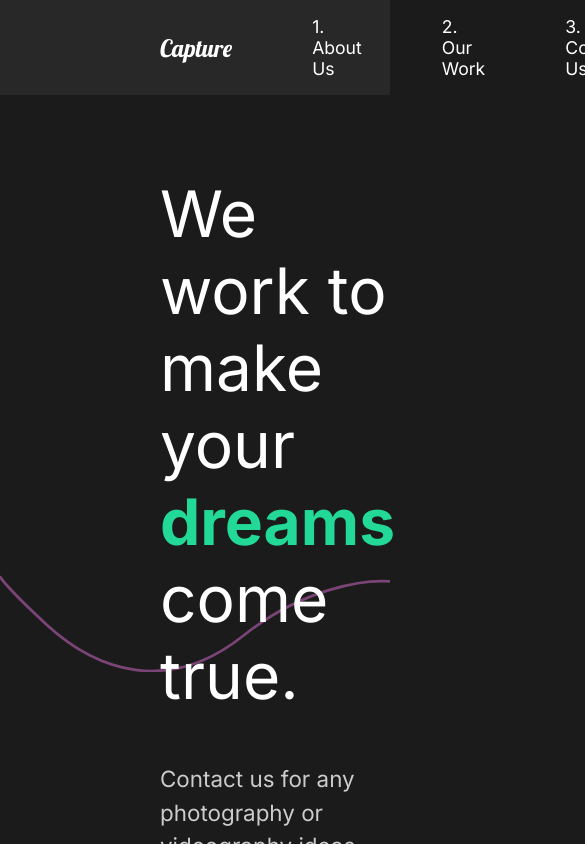
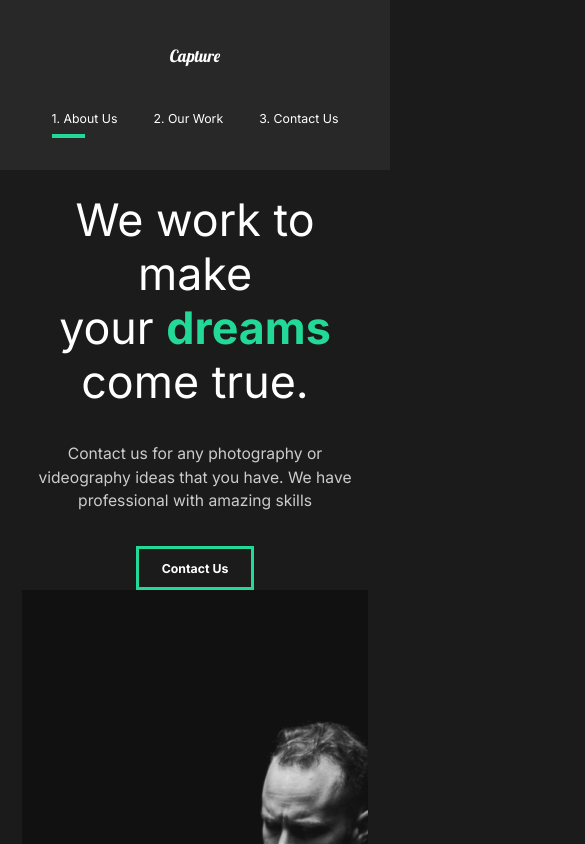
Before and after one commit to Aayushsrivastav/react-portfolio, a React (Create React App) app: page / in a window 390 px wide. Shown: the top 844 px of the page, 585 px wide, since content can reach past the window. Built offline with nearby package versions, Linux system fonts and the light colour scheme.

Commit message:
Added media query for mobile view and active link indicator

```diff
--- a/src/components/GlobalStyle.js
+++ b/src/components/GlobalStyle.js
@@ -5,6 +5,12 @@
         margin:0;
         padding: 0;
         box-sizing: border-box;
+    }
+
+    html{
+        @media (max-width: 1700px){
+            font-size: 70%;
+        }
     }
 
     body{
--- a/src/components/Nav.js
+++ b/src/components/Nav.js
@@ -1,22 +1,31 @@
 import React from 'react';
 import { Link } from 'react-router-dom';
+import { motion } from 'framer-motion';
+import { useLocation } from 'react-router-dom';
 
 //Styled component
 import styled from 'styled-components';
 
 const Nav = () => {
+    const {pathname} = useLocation();
     return(
         <StyledNav>
             <h1><Link id="logo" to="/">Capture</Link></h1>
             <ul>
                 <li>
                     <Link to="/">1. About Us</Link>
+                    <Line transition={{duration: 0.75}} initial={{width: '0%'}}
+                    animate={{width: pathname === '/' ? '50%' : '0%'}}/>
                 </li>
                 <li>
                     <Link to="/work">2. Our Work</Link>
+                    <Line transition={{duration: 0.75}} initial={{width: '0%'}}
+                    animate={{width: pathname === '/work' ? '50%' : '0%'}}/>
                 </li>
                 <li>
                     <Link to="/contact">3. Contact Us</Link>
+                    <Line transition={{duration: 0.75}} initial={{width: '0%'}}
+                    animate={{width: pathname === '/contact' ? '50%' : '0%'}}/>
                 </li>
             </ul>
         </StyledNav>
@@ -51,6 +60,35 @@
         font-family: "Lobster", cursive;
         font-weight: lighter;
     }
+
+    @media (max-width: 1300px){
+        flex-direction: column;
+        padding: 2rem 1rem;
+        #logo{
+            display: inline-block;
+            margin: 2rem;
+        }
+        ul{
+            padding: 2rem;
+            justify-content: space-around;
+            width: 100%;
+            li{
+                padding: 0;
+            }
+        }
+    }
+`;
+
+const Line = styled(motion.div)`
+    height: 0.3rem;
+    background: #23d997;
+    width: 0%;
+    position: absolute;
+    bottom: -80%;
+    left: 50%;
+    @media (max-width: 1300px){
+        left: 0%;
+    }
 `;
 
 export default Nav;
--- a/src/components/ServicesSection.js
+++ b/src/components/ServicesSection.js
@@ -69,6 +69,10 @@
 const Cards = styled.div`
     display:flex;
     flex-wrap: wrap;
+
+    @media (max-width: 1300px){
+        justify-content: center;
+    }
 `;
 
 const Card = styled.div`
--- a/src/pages/ContactUs.js
+++ b/src/pages/ContactUs.js
@@ -42,11 +42,18 @@
     padding: 5rem 10rem;
     color: #353535;
     min-height: 90vh;
+    @media (max-width: 1300px){
+        padding: 2rem;
+        font-size: 1rem;
+    }
 `;
 
 const Title = styled.div`
     margin-bottom: 4rem;
     color: black;
+    @media (max-width: 1300px){
+        margin-top: 5rem;
+    }
 `;
 
 const Hide = styled.div`
--- a/src/pages/MovieDetail.js
+++ b/src/pages/MovieDetail.js
@@ -69,6 +69,10 @@
     margin: 5rem 10rem;
     align-items: center;
     justify-content: space-around;
+    @media (max-width: 1300px){
+        display: block;
+        margin: 2rem 2rem;
+    }
 `;
 
 const StyledAward = styled.div`
--- a/src/pages/OurWork.js
+++ b/src/pages/OurWork.js
@@ -56,6 +56,9 @@
     min-height: 100vh;
     overflow: hidden;
     padding: 5rem 10rem;
+    @media (max-width: 1300px){
+        padding: 2rem 2rem;
+    }
     h2{
         padding: 1rem 0rem;
     }
--- a/src/styles.js
+++ b/src/styles.js
@@ -10,6 +10,12 @@
     justify-content: space-between;
     padding: 5rem 10rem;
     color: white;
+
+    @media (max-width: 1300px){
+        display: block;
+        padding: 2rem 2rem;
+        text-align: center;
+    }
 `;
 
 export const Description = styled.div`
@@ -18,6 +24,13 @@
     z-index: 2;
     h2{
         font-weight: lighter;
+    }
+
+    @media (max-width: 1300px){
+        padding: 0;
+        button: {
+            margin: 2rem 0rem 5rem 0rem;
+        }
     }
 `;
 
```
